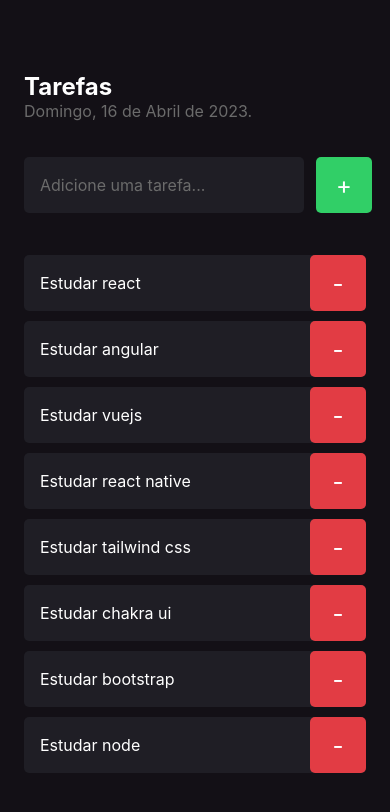
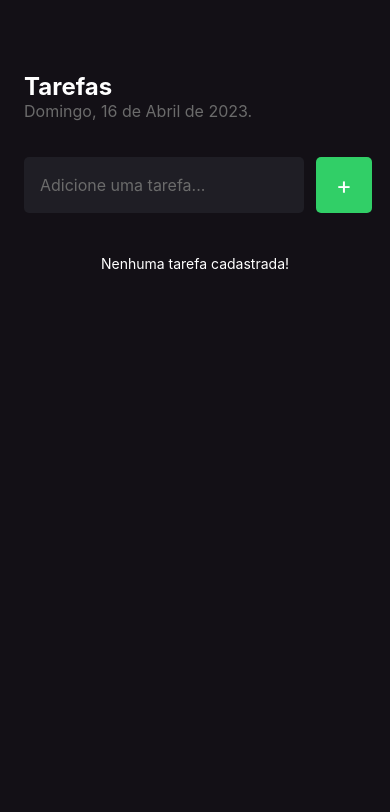
Before and after one commit to marcos-bueno/todo-list-rn, a React Native app: screen / in a window 390 px wide. Shown: the top 812 px of the page. Built offline with nearby package versions, Linux system fonts and the light colour scheme.

Commit message:
saving task description in state

```diff
--- a/src/screens/Home/index.tsx
+++ b/src/screens/Home/index.tsx
@@ -12,25 +12,18 @@
 import { useState } from 'react';
 
 export function Home() {
-  const [tasks, setTasks] = useState([
-    'Estudar react',
-    'Estudar angular',
-    'Estudar vuejs',
-    'Estudar react native',
-    'Estudar tailwind css',
-    'Estudar chakra ui',
-    'Estudar bootstrap',
-    'Estudar node',
-  ]);
+  const [tasks, setTasks] = useState<string[]>([]);
+  const [taskDescription, setTaskDescription] = useState('');
 
   function handleTaskAdd() {
-    if (tasks.includes('tarefa 123'))
+    if (tasks.includes(taskDescription))
       return Alert.alert(
         'Oops',
         'Já existe uma tarefa na lista com esse nome.'
       );
 
-    setTasks((prevState) => [...prevState, 'nova tarefa']);
+    setTasks((prevState) => [...prevState, taskDescription]);
+    setTaskDescription('');
   }
 
   function handleTaskRemove(task: string) {
@@ -57,6 +50,8 @@
           style={styles.input}
           placeholder="Adicione uma tarefa..."
           placeholderTextColor="#6B6B6B"
+          onChangeText={(e) => setTaskDescription(e)}
+          value={taskDescription}
         />
         <TouchableOpacity style={styles.button} onPress={handleTaskAdd}>
           <Text style={styles.buttonText}>+</Text>
```
